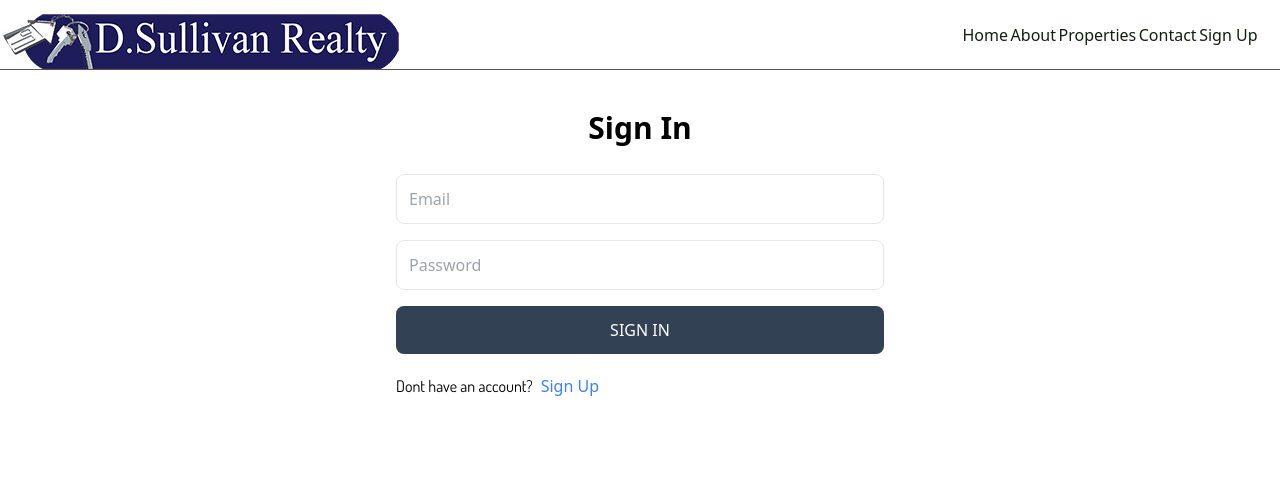
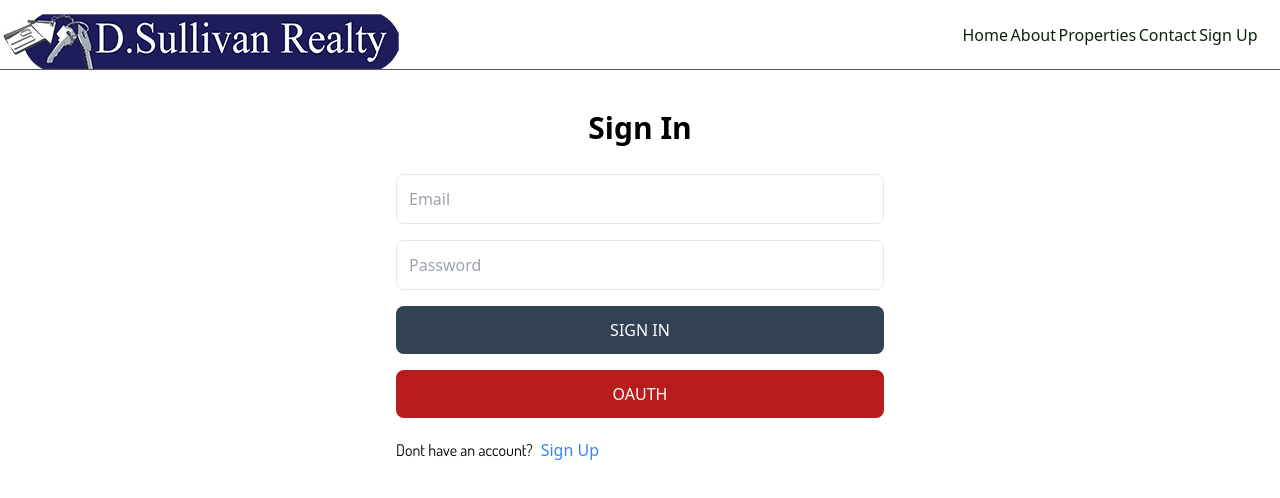
Before and after one commit to dmoney42/dsullivanrealty, a React (Vite) app in the folder client/: page /sign-in in a window 1280 px wide. Shown: the top 498 px of the page. Built offline with nearby package versions, Linux system fonts and the light colour scheme; a web font is replaced by a local one.

Commit message:
we fixed the tailwind css issue by rebuildig the output.css file and putting the correct path to the output.css in the command. We added the Continue with google button on our sign in and signup pages

```diff
--- /dev/null
+++ b/client/src/components/OAuth.jsx
@@ -0,0 +1,26 @@
+import React from 'react'
+
+const OAuth = () => {
+
+
+  const handleGoogleClick = () => {
+      console.log("You are inside the handleGoogleClick function");
+      try {
+
+      } catch (error) {
+        console.log('Could not sign in with Google: ', error);
+      }
+  };
+
+
+  return (
+    <>
+      <button onClick={handleGoogleClick} type="button" className="bg-red-700 text-white p-3 rounded-lg uppercase hover:opacity-95">
+        OAuth
+      </button>
+    </>
+
+  )
+}
+
+export default OAuth
--- a/client/src/output.css
+++ b/client/src/output.css
@@ -554,14 +554,14 @@ video {
   display: none;
 }
 
+.mx-auto {
+  margin-left: auto;
+  margin-right: auto;
+}
+
 .my-7 {
   margin-top: 1.75rem;
   margin-bottom: 1.75rem;
-}
-
-.mx-auto {
-  margin-left: auto;
-  margin-right: auto;
 }
 
 .mt-5 {
@@ -572,6 +572,10 @@ video {
   display: flex;
 }
 
+.contents {
+  display: contents;
+}
+
 .max-w-lg {
   max-width: 32rem;
 }
@@ -580,12 +584,12 @@ video {
   flex-direction: column;
 }
 
+.gap-2 {
+  gap: 0.5rem;
+}
+
 .gap-4 {
   gap: 1rem;
-}
-
-.gap-2 {
-  gap: 0.5rem;
 }
 
 .rounded-lg {
@@ -594,6 +598,11 @@ video {
 
 .border {
   border-width: 1px;
+}
+
+.bg-red-700 {
+  --tw-bg-opacity: 1;
+  background-color: rgb(185 28 28 / var(--tw-bg-opacity, 1));
 }
 
 .bg-slate-700 {
@@ -622,6 +631,11 @@ video {
   text-transform: uppercase;
 }
 
+.text-blue-500 {
+  --tw-text-opacity: 1;
+  color: rgb(59 130 246 / var(--tw-text-opacity, 1));
+}
+
 .text-red-500 {
   --tw-text-opacity: 1;
   color: rgb(239 68 68 / var(--tw-text-opacity, 1));
@@ -632,11 +646,6 @@ video {
   color: rgb(255 255 255 / var(--tw-text-opacity, 1));
 }
 
-.text-blue-500 {
-  --tw-text-opacity: 1;
-  color: rgb(59 130 246 / var(--tw-text-opacity, 1));
-}
-
 .hover\:opacity-95:hover {
   opacity: 0.95;
 }
--- a/client/src/pages/SignIn.jsx
+++ b/client/src/pages/SignIn.jsx
@@ -5,6 +5,8 @@ import NavBar from '../components/Nav/NavBar';
 import "../App.css";
 import {useDispatch, useSelector} from 'react-redux';
 import { signInStart, signInSuccess, signInFailure } from '../redux/user/userSlice';
+import OAuth from '../components/OAuth';
+
 
 const SignIn = () => {
 
@@ -93,6 +95,7 @@ const SignIn = () => {
                 <button className="bg-slate-700 text-white p-3 rounded-lg uppercase hover:opacity-95">
                     {loading ? "Loading..." : "Sign In"}
                 </button>
+                  <OAuth />
             </form>
 
             <div className='flex gap-2 mt-5'>
--- a/client/src/pages/SignUp.jsx
+++ b/client/src/pages/SignUp.jsx
@@ -3,6 +3,8 @@ import { useState, useEffect } from 'react';
 import { Link, useNavigate } from "react-router-dom";
 import NavBar from '../components/Nav/NavBar';
 import "../App.css";
+import OAuth from '../components/OAuth';
+
 
 const SignUp = () => {
 
@@ -73,6 +75,7 @@ const SignUp = () => {
                 <button className="bg-slate-700 text-white p-3 rounded-lg uppercase hover:opacity-95">
                     {loading ? "Loading..." : "Sign Up"}
                 </button>
+                <OAuth />
             </form>
 
             <div className='flex gap-2 mt-5'>
@@ -80,6 +83,7 @@ const SignUp = () => {
                 <Link to={"/sign-in"}>
                     <span className='text-blue-500'>Sign In</span>
                 </Link>
+
             </div>
             {error && <p className="text-red-500 m">{error}</p>}
         </div>
--- a/client/tailwind.config.js
+++ b/client/tailwind.config.js
@@ -4,6 +4,7 @@ export default {
       "./index.html",
       "./src/**/*.{js,ts,jsx,tsx}",
     ],
+
   theme: {
     extend: {},
   },
```
Also changed, not shown: 1 other file (tests, documents, lock files or other folders).
